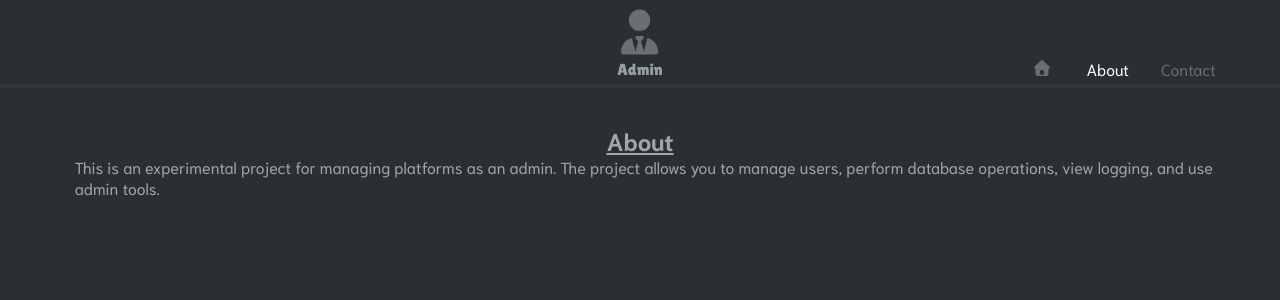
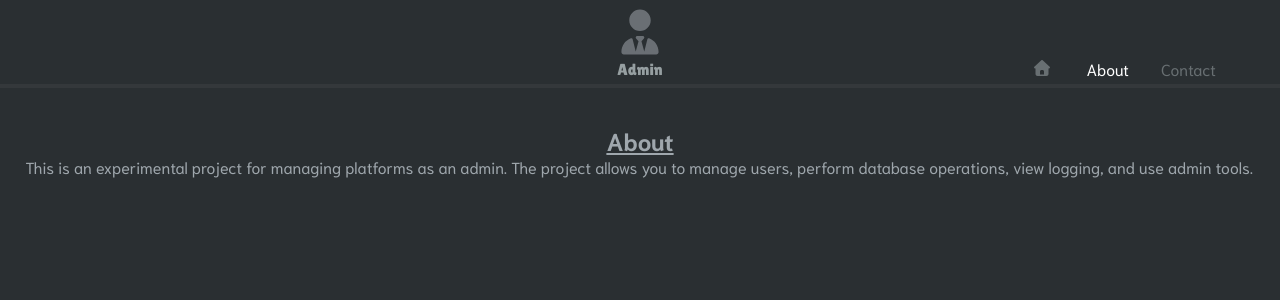
Before and after one commit to KevinBjarnemark/kaj-2, a Next.js app in the folder frontend/: page /about in a window 1280 px wide. Shown: the top 300 px of the page. Built offline with nearby package versions, Linux system fonts and the light colour scheme; no server answers.

Commit message:
refactor: convert to TailWind throughout

```diff
--- a/frontend/src/app/about/page.tsx
+++ b/frontend/src/app/about/page.tsx
@@ -8,28 +8,28 @@ export const metadata = {
 const About = (): JSX.Element => {
     return (
         <article
-      className="flex-column-relative w-full justify-start"
+            className={
+                "flex-column-relative w-full justify-start " +
+                "px-[2vw] py-[2vh]"
+            }
             style={{
-        padding: "2vh 2vw",
                 minHeight: `calc(100vh - ${APP_CONSTANTS.DIMENSIONS.HEADER.HEIGHT}px)`,
             }}
         >
-      <section className="flex-column-relative w-full items-center justify-start">
-        <h2 style={{ marginTop: "20px", textDecoration: "underline" }}>
-          About
-        </h2>
+            <section
+                className={
+                    "flex-column-relative w-full items-center " +
+                    "justify-start mt-[20px]"
+                }
+            >
+                <h2 className="underline">About</h2>
             </section>
 
-      <section
-        className="flex-column-relative w-full start"
-        style={{
-          width: "96%",
-        }}
-      >
+            <section className="flex-column-relative w-full start w-[96%]">
                 <p>
-          This is an experimental project for managing platforms as an admin.
-          The project allows you to manage users, perform database operations,
-          view logging, and use admin tools.
+                    This is an experimental project for managing platforms as
+                    an admin. The project allows you to manage users, perform
+                    database operations, view logging, and use admin tools.
                 </p>
             </section>
         </article>
--- a/frontend/src/app/page.tsx
+++ b/frontend/src/app/page.tsx
@@ -16,13 +16,10 @@ const AdminDashBoard = (): JSX.Element => {
     return (
         <div className="flex-column-relative w-full start">
             <div className="flex-row-relative center w-full">
-        <div
-          className="flex-column-relative center"
-          style={{ width: "45vw", marginRight: "15vw" }}
-        >
+                <div className="flex-column-relative center w-[45vw] mr-[15vw]">
                     <CreateUserForm />
                 </div>
-        <div className="flex-column-relative center" style={{ width: "45vw" }}>
+                <div className="flex-column-relative center w-[45vw]">
                     <UsersTable />
                 </div>
             </div>
@@ -31,28 +28,21 @@ const AdminDashBoard = (): JSX.Element => {
                 className="flex-row-relative center w-full"
                 style={{ marginTop: spacing }}
             >
-        <div
-          className="flex-column-relative center"
-          style={{ width: "45vw", marginRight: "15vw" }}
-        >
+                <div className="flex-column-relative center w-[45vw] mr-[15vw]">
                     <UpdateUserByIdForm />
                 </div>
-        <div className="flex-column-relative center" style={{ width: "45vw" }}>
+                <div className="flex-column-relative center w-[45vw]">
                     <GetUserByIdForm />
                 </div>
             </div>
 
-      <div className="flex-row-relative w-full" style={{ marginTop: spacing }}>
             <div
-          className="flex-column-relative center"
-          style={{ width: "45vw", marginRight: "15vw" }}
+                className="flex-row-relative w-full"
+                style={{ marginTop: spacing }}
             >
+                <div className="flex-column-relative center w-[45vw] mr-[15vw]">
                     <DeleteUserByIdForm />
                 </div>
-        <div
-          className="flex-column-relative center"
-          style={{ width: "45vw" }}
-        />
             </div>
         </div>
     );
@@ -61,9 +51,11 @@ const AdminDashBoard = (): JSX.Element => {
 const Home = (): JSX.Element => {
     return (
         <article
-      className="flex-column-relative w-full justify-start"
+            className={
+                "flex-column-relative w-full justify-start " +
+                "px-[2vw] py-[2vh]"
+            }
             style={{
-        padding: "2vh 2vw",
                 minHeight: `calc(100vh - ${APP_CONSTANTS.DIMENSIONS.HEADER.HEIGHT}px)`,
             }}
         >
--- a/frontend/src/components/layout/Header.tsx
+++ b/frontend/src/components/layout/Header.tsx
@@ -14,21 +14,28 @@ const SVGLogo = ({ hovered }: SVGLogoProps): JSX.Element => {
         <svg
             xmlns="http://www.w3.org/2000/svg"
             xmlSpace="preserve"
-            className="flex-column-relative center w-full h-full rounded"
-            style={{
-                fillRule: "evenodd",
-                clipRule: "evenodd",
-                strokeLinejoin: "round",
-                strokeMiterlimit: 2,
-            }}
+            className={
+                "flex-column-relative center w-full h-full rounded " +
+                "[fill-rule:evenodd] [clip-rule:evenodd] [stroke-linejoin:round]" +
+                "[stroke-miterlimit:2]"
+            }
             viewBox="0 0 640 640"
         >
             <path
-                d="M320 312c-66.3 0-120-53.7-120-120S253.7 72 320 72s120 53.7 120 120-53.7 120-120 120zm-30.5 56h61c9.7 0 17.5 7.8 17.5 17.5 0 4.2-1.5 8.2-4.2 11.4l-27.4 32 31 115.1h.6l34.6-138.5c2.2-8.7 11.1-14 19.5-10.8C484 418.3 528 478.3 528 548.5c0 15.1-12.3 27.4-27.4 27.4l-361.2.1c-15.1 0-27.4-12.3-27.4-27.4 0-70.2 44-130.2 105.9-153.8 8.4-3.2 17.3 2.1 19.5 10.8L272 544.1h.6l31-115.1-27.4-32c-2.7-3.2-4.2-7.2-4.2-11.4 0-9.7 7.8-17.5 17.5-17.5z"
+                d={
+                    "M320 312c-66.3 0-120-53.7-120-120S253.7 72 320 72s120 53.7" +
+                    " 120 120-53.7 120-120 120zm-30.5 56h61c9.7 0 17.5 7.8 " +
+                    "17.5 17.5 0 4.2-1.5 8.2-4.2 11.4l-27.4 32 31 " +
+                    "115.1h.6l34.6-138.5c2.2-8.7 11.1-14 19.5-10.8C484 " +
+                    "418.3 528 478.3 528 548.5c0 15.1-12.3 27.4-27.4 " +
+                    "27.4l-361.2.1c-15.1 0-27.4-12.3-27.4-27.4 0-70.2 " +
+                    "44-130.2 105.9-153.8 8.4-3.2 17.3 2.1 19.5 10.8L272 " +
+                    "544.1h.6l31-115.1-27.4-32c-2.7-3.2-4.2-7.2-4.2-11.4 " +
+                    "0-9.7 7.8-17.5 17.5-17.5z"
+                }
+                className="transition-[fill] duration-150 [fill-rule:nonzero]"
                 style={{
                     fill: hovered ? "#ffffff" : "#6a6f74ff",
-                    fillRule: "nonzero",
-                    transition: "fill 0.15s",
                 }}
             />
         </svg>
@@ -42,11 +49,9 @@ const Logo = (): JSX.Element => {
         <Link
             href="/"
             rel="noopener noreferrer"
-            className="flex-column-relative start"
+            className="flex-column-relative align-center w-[140px]"
             style={{
-                alignItems: "center",
                 height: `${APP_CONSTANTS.DIMENSIONS.HEADER.HEIGHT - 5}px`,
-                width: "140px",
             }}
             onMouseEnter={() => {
                 setHovered(true);
@@ -56,21 +61,21 @@ const Logo = (): JSX.Element => {
             }}
         >
             <div
-                className="flex-column-relative center"
+                className="flex-column-relative center mt-[3px]"
                 style={{
                     height: `${APP_CONSTANTS.DIMENSIONS.HEADER.HEIGHT * 0.65}px`,
-                    marginTop: "3px",
                 }}
             >
                 <SVGLogo hovered={hovered} />
             </div>
             <p
-                className="flex-column-relative center"
+                className={
+                    "flex-column-relative center font-['Lilita_One',sans-serif] " +
+                    "transition-[fill] duration-200"
+                }
                 style={{
-                    fontFamily: '"Lilita One", sans-serif',
                     color: hovered ? "#ffffff" : "#969fa1ff",
                     transform: `scale(${hovered ? 1.1 : 1})`,
-                    transition: "fill 0.2s",
                 }}
             >
                 Admin
@@ -84,10 +89,9 @@ const Header = (): JSX.Element => {
 
     return (
         <header
-            className="flex-column-fixed w-full top-0"
+            className="flex-column-fixed w-full top-0 border-b-4 border-[#34383bff]"
             style={{
                 height: `${height}px`,
-                borderBottom: "4px solid #34383bff",
             }}
         >
             <section className="flex-column-relative center w-full">
--- a/frontend/src/components/tables/users-table/UsersTable.tsx
+++ b/frontend/src/components/tables/users-table/UsersTable.tsx
@@ -22,41 +22,44 @@ export const UsersTable = () => {
                 label="Show usernames"
             />
             <div
-        className="flex-column-relative w-full"
-        style={{
-          height: "200px",
-          overflowY: "auto",
-          backgroundColor: "#212324ff",
-          padding: "0 8px",
-        }}
+                className={
+                    "flex-column-relative w-full h-[200px] " +
+                    "px-[8px] overflow-y-auto bg-[#212324ff]"
+                }
             >
                 {users.map((i) => (
                     <div key={i.id} className="flex-row-relative">
                         <div
-              className="flex-column-row rounded text-center"
+                            className={
+                                "flex-row-relative rounded text-center " +
+                                "w-[28px] bg-[#3b3d3eff] px-[5px] " +
+                                "text-[#989fa1ff] bg-[#3b3d3eff]"
+                            }
                             style={{
-                backgroundColor: "#3b3d3eff",
-                minWidth: "28px",
-                padding: "0 5px",
                                 margin: rowMargin,
-                color: "#989fa1ff",
                             }}
                         >
-              <span style={{ fontSize: "12px", color: "#585c5eff" }}>#</span>
+                            <p>
+                                <span className="font-xs, text-[#585c5eff]">
+                                    #
+                                </span>
                                 {i.id}
+                            </p>
                         </div>
                         <div
-              className="flex-column-row rounded text-center"
-              style={{
-                margin: rowMargin,
-                fontWeight: "800",
-                fontFamily: '"Lilita One", sans-serif',
-                padding: "0 5px",
-                color: "#b3bbbeff",
-                lineHeight: "30px",
-              }}
+                            className={
+                                "flex-column-relative rounded text-center " +
+                                "center h-[30px] py-[5px] text-[#b3bbbeff]"
+                            }
+                        >
+                            <p
+                                className={
+                                    "flex-column-relative center font-extrabold " +
+                                    "font-['Lilita_One',sans-serif]"
+                                }
                             >
                                 {i.username}
+                            </p>
                         </div>
                     </div>
                 ))}
```
Also changed, not shown: frontend/src/components/forms/user-forms/UserForms.tsx (+24 -7 lines). Lines whose indentation alone changed are shown as unchanged.
